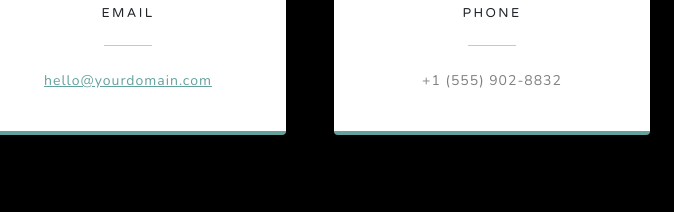
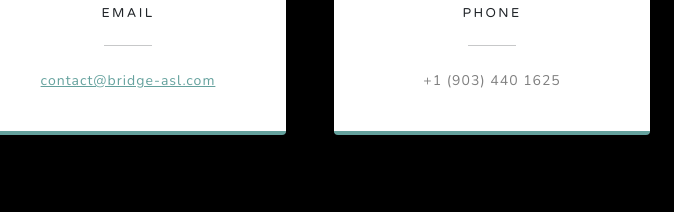
Before and after one commit to Danny-Van-ENG/website, a plain HTML site: page index.html in a window 1280 px wide. Shown: the part 3622-3834 px from the top of the page, 512-1186 px from the left. Drawn offline with nearby package versions, Linux system fonts and the light colour scheme.

Commit message:
Update index.html

```diff
--- a/index.html
+++ b/index.html
@@ -168,7 +168,7 @@
                                 <i class="fas fa-envelope text-primary mb-2"></i>
                                 <h4 class="text-uppercase m-0">Email</h4>
                                 <hr class="my-4 mx-auto" />
-                                <div class="small text-black-50"><a href="#!">hello@yourdomain.com</a></div>
+                                <div class="small text-black-50"><a href="#!">contact@bridge-asl.com</a></div>
                             </div>
                         </div>
                     </div>
@@ -178,7 +178,7 @@
                                 <i class="fas fa-mobile-alt text-primary mb-2"></i>
                                 <h4 class="text-uppercase m-0">Phone</h4>
                                 <hr class="my-4 mx-auto" />
-                                <div class="small text-black-50">+1 (555) 902-8832</div>
+                                <div class="small text-black-50">+1 (903) 440 1625</div>
                             </div>
                         </div>
                     </div>
```
